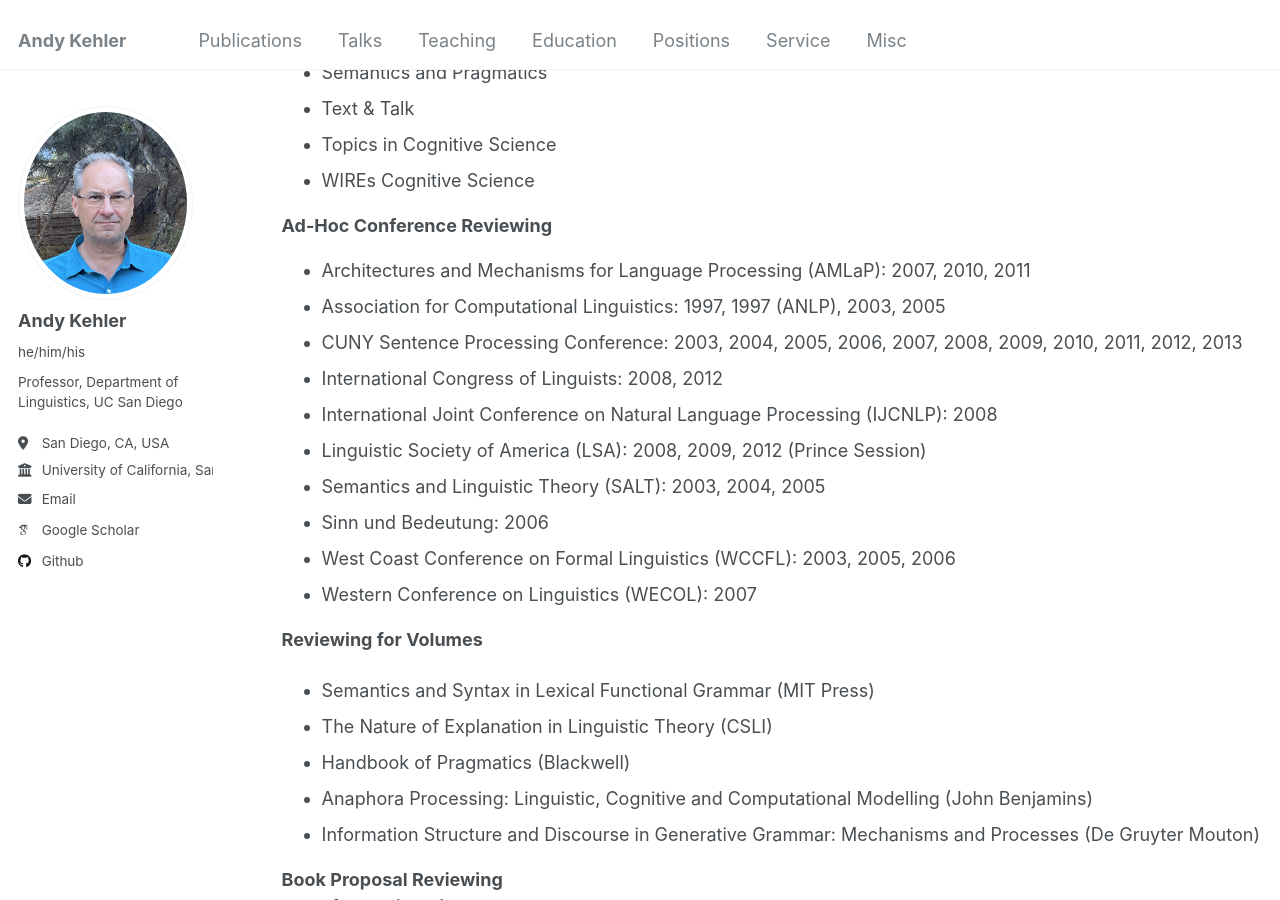
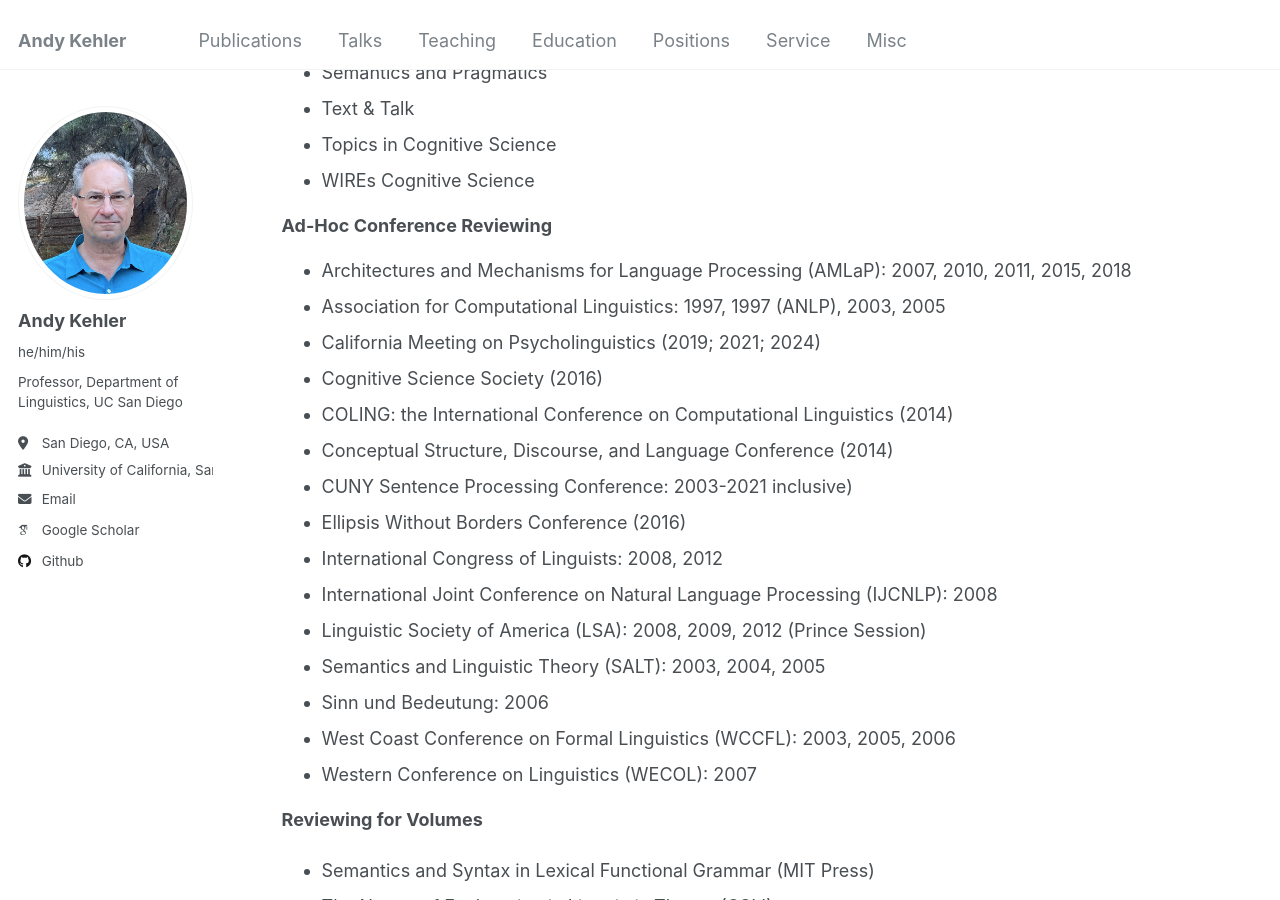
Before and after one commit to akehler/akehler.github.io, a Jekyll site: the page built from _pages/service.html, in a window 1280 px wide and 900 px high, scrolled down 4821 px. Built offline with Jekyll 4.4.1, drawn with Linux system fonts in a browser that asks for light colours; some web fonts are replaced.

Commit message:
Update service.html

```diff
--- a/_pages/service.html
+++ b/_pages/service.html
@@ -419,17 +419,30 @@ WIREs Cognitive Science
 <ul>
   <li>
 Architectures and Mechanisms for Language Processing
-(AMLaP): 2007, 2010, 2011
+(AMLaP): 2007, 2010, 2011, 2015, 2018
   </li><li>
 
 
 Association for Computational Linguistics: 1997, 1997 (ANLP), 2003, 2005
   </li><li>
 
-
-CUNY Sentence Processing Conference: 2003, 2004, 2005, 2006, 2007, 2008, 2009, 2010, 2011, 2012, 2013
+California Meeting on Psycholinguistics (2019; 2021; 2024)
   </li><li>
 
+Cognitive Science Society (2016)
+  </li><li>
+
+    COLING: the International Conference on Computational Linguistics (2014)
+  </li><li>
+
+    Conceptual Structure, Discourse, and Language Conference (2014)
+  </li><li>
+
+CUNY Sentence Processing Conference: 2003-2021 inclusive)
+  </li><li>
+
+       Ellipsis Without Borders Conference (2016)
+  </li><li>
 
 International Congress of Linguists: 2008, 2012
   </li><li>
```
